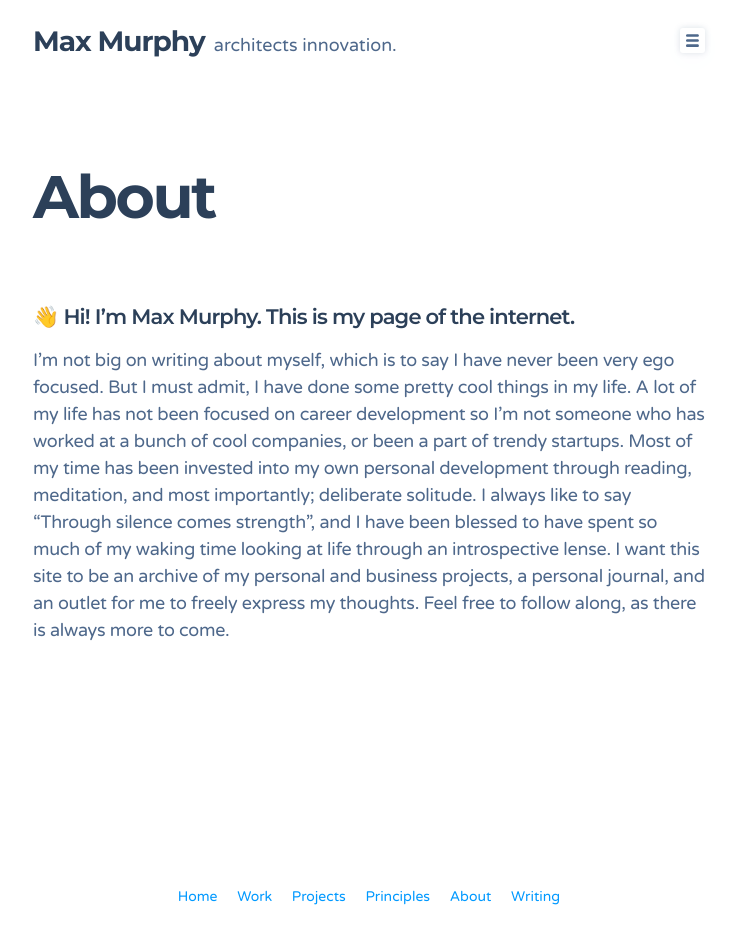
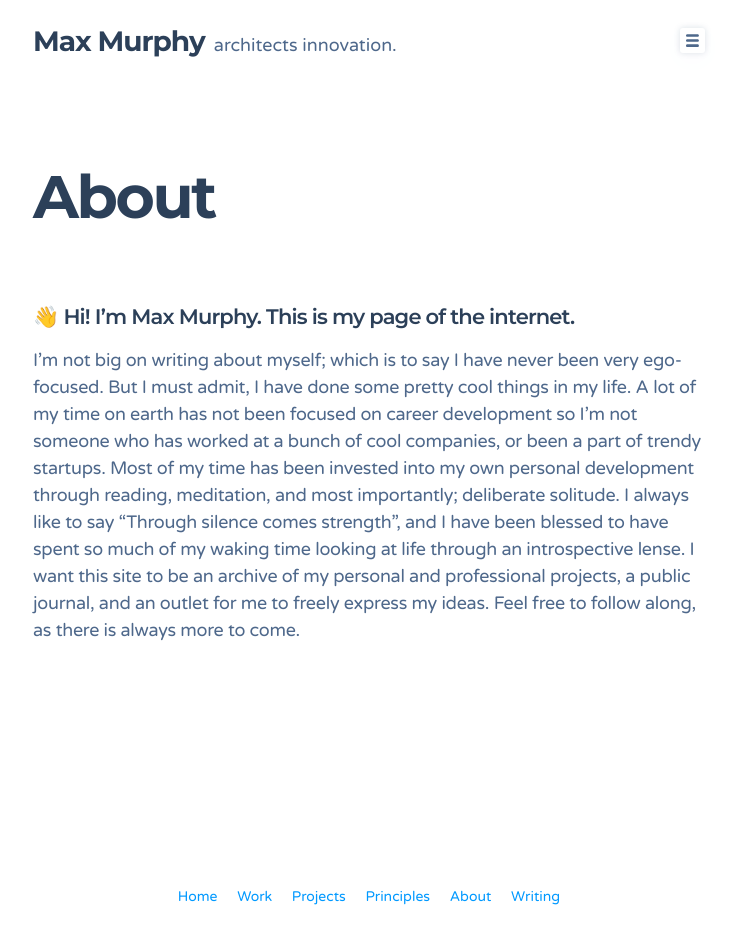
Before and after one commit to zenifold/max_page, a Jekyll site: the page built from about/index.md, in a window 1280 px wide, cut to the strip 0-935 px from the top of the page. Shown: the whole strip, without its empty margins (271-1008 px from the left). Built offline with Jekyll 4.4.1, drawn with Linux system fonts in a browser that asks for light colours; some web fonts are replaced.

Commit message:
still changes

```diff
--- a/about/index.md
+++ b/about/index.md
@@ -5,4 +5,4 @@ title: About
 
 ### 👋 Hi! I’m Max Murphy. This is my page of the internet.
 
-I'm not big on writing about myself, which is to say I have never been very ego focused. But I must admit, I have done some pretty cool things in my life. A lot of my life has not been focused on career development so I'm not someone who has worked at a bunch of cool companies, or been a part of trendy startups. Most of my time has been invested into my own personal development through reading, meditation, and most importantly; deliberate solitude. I always like to say "Through silence comes strength", and I have been blessed to have spent so much of my waking time looking at life through an introspective lense. I want this site to be an archive of my personal and business projects, a personal journal,  and an outlet for me to freely express my thoughts. Feel free to follow along, as there is always more to come.
+I'm not big on writing about myself; which is to say I have never been very ego-focused. But I must admit, I have done some pretty cool things in my life. A lot of my time on earth has not been focused on career development so I'm not someone who has worked at a bunch of cool companies, or been a part of trendy startups. Most of my time has been invested into my own personal development through reading, meditation, and most importantly; deliberate solitude. I always like to say "Through silence comes strength", and I have been blessed to have spent so much of my waking time looking at life through an introspective lense. I want this site to be an archive of my personal and professional projects, a public journal,  and an outlet for me to freely express my ideas. Feel free to follow along, as there is always more to come.
```
